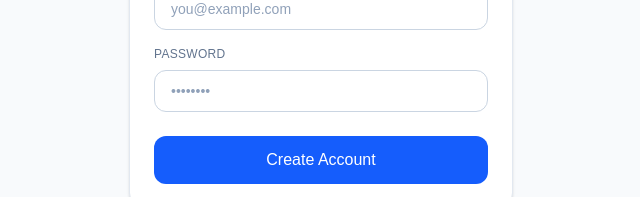
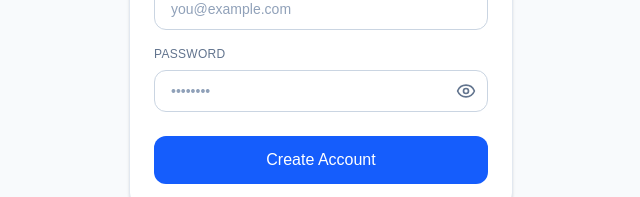
Before and after one commit to premasagarbontula/ai-travel-planner, a Next.js app in the folder frontend/: page /register in a window 1280 px wide. Shown: the part 347-544 px from the top of the page, without its empty margins (319-959 px from the left). Built offline with nearby package versions, Linux system fonts and the light colour scheme; no server answers.

Commit message:
Add password visibility toggle to auth forms

```diff
--- a/frontend/src/app/login/page.tsx
+++ b/frontend/src/app/login/page.tsx
@@ -8,12 +8,12 @@
 
 import { loginUser, getMe } from "@/services/authService";
 import { useAuth } from "@/context/AuthContext";
-import { Loader, LoaderCircle, Plane } from "lucide-react";
+import { Eye, EyeOff, Loader, LoaderCircle, Plane } from "lucide-react";
 const inputClasses =
   "w-full rounded-xl border border-slate-300 bg-white px-4 py-2.5 text-sm text-slate-900 placeholder:text-slate-400 outline-none transition-colors focus:border-blue-600";
 export default function LoginPage() {
   const { user, loading } = useAuth();
-
+  const [showPassword, setShowPassword] = useState(false);
   const router = useRouter();
   const { setUser } = useAuth();
 
@@ -113,15 +113,29 @@
               Password
             </label>
 
+            <div className="relative">
               <input
-              type="password"
+                type={showPassword ? "text" : "password"}
                 name="password"
                 placeholder="••••••••"
                 value={formData.password}
                 onChange={handleChange}
                 required
-              className={inputClasses}
+                className={`${inputClasses} pr-12`}
               />
+
+              <button
+                type="button"
+                onClick={() => setShowPassword(!showPassword)}
+                className="absolute right-3 top-1/2 -translate-y-1/2 text-slate-500 hover:text-slate-700"
+              >
+                {showPassword ? (
+                  <EyeOff className="h-5 w-5" />
+                ) : (
+                  <Eye className="h-5 w-5" />
+                )}
+              </button>
+            </div>
           </div>
 
           <button
--- a/frontend/src/app/page.tsx
+++ b/frontend/src/app/page.tsx
@@ -28,7 +28,7 @@
         <h1 className="mt-8 text-4xl font-bold leading-tight text-slate-900 sm:text-5xl md:text-6xl">
           Tell Us Where.
           <br />
-          We`&apos;`ll Plan The Rest.
+          We&apos;ll Plan The Rest.
         </h1>
 
         <p className="mt-6 max-w-2xl text-base text-slate-600 sm:text-lg">
--- a/frontend/src/app/register/page.tsx
+++ b/frontend/src/app/register/page.tsx
@@ -8,7 +8,7 @@
 
 import { registerUser, getMe } from "@/services/authService";
 import { useAuth } from "@/context/AuthContext";
-import { LoaderCircle, Plane } from "lucide-react";
+import { Eye, EyeOff, LoaderCircle, Plane } from "lucide-react";
 
 const inputClasses =
   "w-full rounded-xl border border-slate-300 bg-white px-4 py-2.5 text-sm text-slate-900 placeholder:text-slate-400 outline-none transition-colors focus:border-blue-600";
@@ -24,6 +24,7 @@
     password: "",
   });
   const [submitting, setSubmitting] = useState(false);
+  const [showPassword, setShowPassword] = useState(false);
 
   const handleChange = (e: React.ChangeEvent<HTMLInputElement>) => {
     setFormData({
@@ -132,16 +133,29 @@
               Password
             </label>
 
+            <div className="relative">
               <input
-              type="password"
+                type={showPassword ? "text" : "password"}
                 name="password"
                 placeholder="••••••••"
                 value={formData.password}
                 onChange={handleChange}
                 required
-              minLength={6}
-              className={inputClasses}
+                className={`${inputClasses} pr-12`}
               />
+
+              <button
+                type="button"
+                onClick={() => setShowPassword(!showPassword)}
+                className="absolute right-3 top-1/2 -translate-y-1/2 text-slate-500 hover:text-slate-700"
+              >
+                {showPassword ? (
+                  <EyeOff className="h-5 w-5" />
+                ) : (
+                  <Eye className="h-5 w-5" />
+                )}
+              </button>
+            </div>
           </div>
 
           <button
```
Lines whose indentation alone changed are shown as unchanged.
